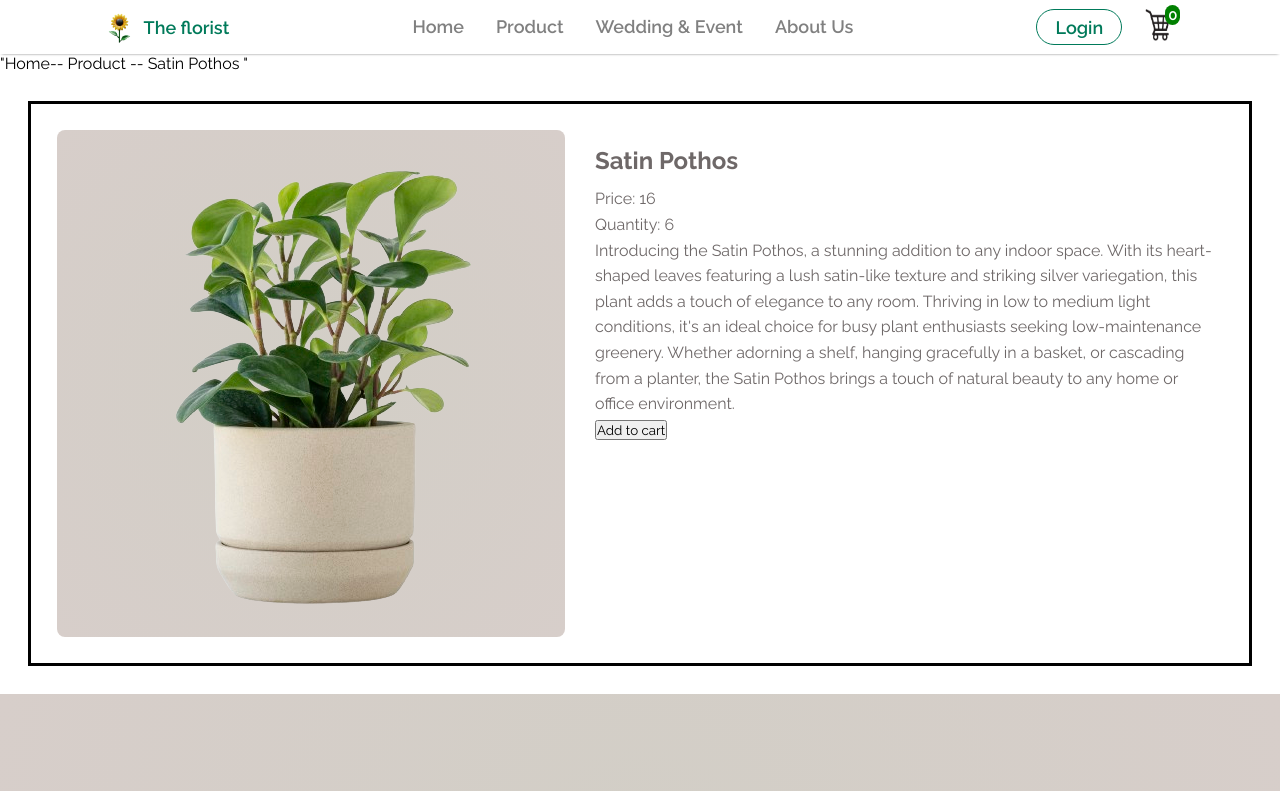
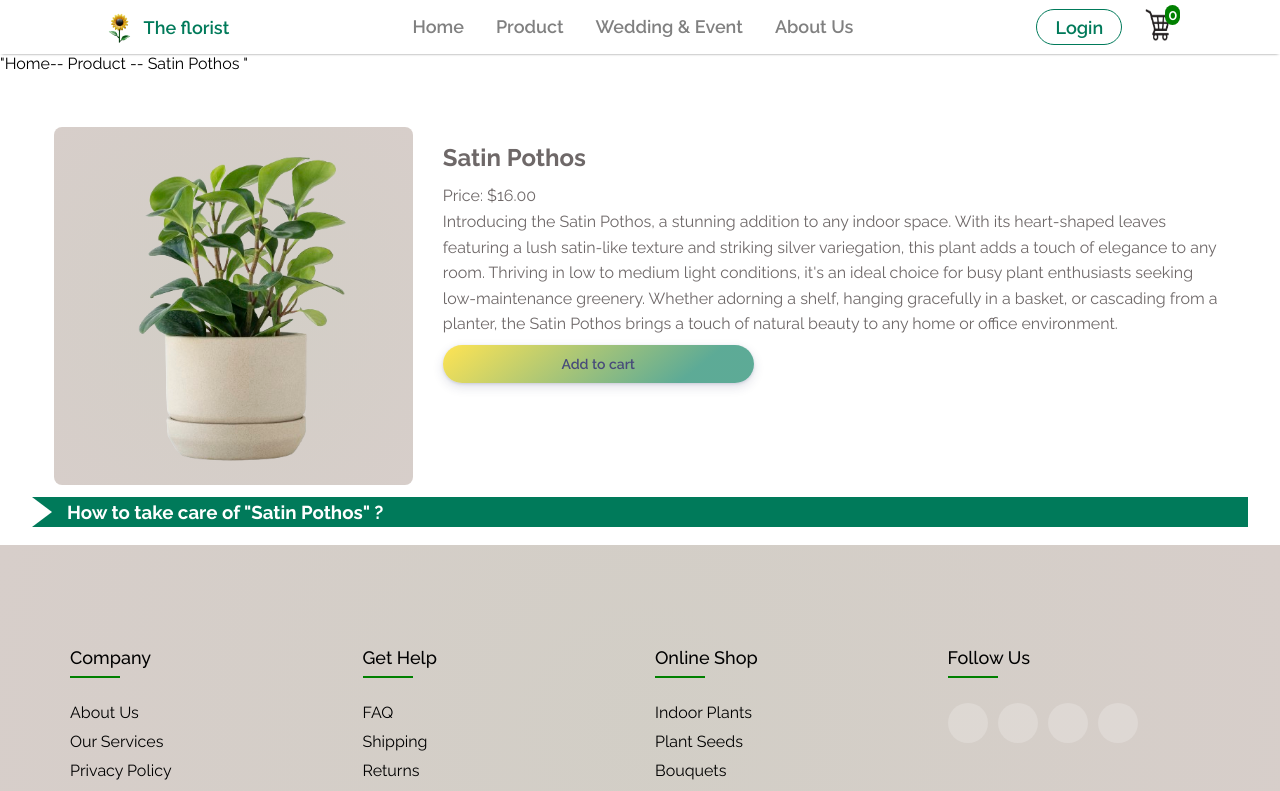
Before and after one commit to manisaparajuli/florist, a React (Create React App) app: page /product/1 in a window 1280 px wide. Shown: the top 791 px of the page. Built offline with nearby package versions, Linux system fonts and the light colour scheme.

Commit message:
product view page added

```diff
--- a/src/Components/ViewItem/ViewItem.css
+++ b/src/Components/ViewItem/ViewItem.css
@@ -2,19 +2,24 @@
   color: #6e6868;
   display: flex;
   justify-content: space-between;
-  margin: 28px;
+  /* align-items: center; */
+  margin: 28px 28px 0px 28px;
   background-color: white;
-  border: solid black;
-  padding: 14px;
+  /* border: solid black; */
+  padding: 14px 14px 0px 14px;
+
 }
 .product-container img {
   background: rgb(206,202,193);
   background: radial-gradient(circle, rgba(206,202,193,0.916579131652661) 0%, rgba(215,206,202,1) 100%);
-  height: 20%;
   padding: 4px;
   margin: 12px;
   border-radius: 8px;
+  max-width: 30%;
+  max-height: 20%;
 }
+
+
 .view-item-content{
   line-height: 1.6;
   padding: 18px;
@@ -23,3 +28,81 @@
 .view-item-content h2{
   margin: 6px 0px;
 }
+
+.view-item-content button{
+  margin: 8px 0px;
+  width: 40%;
+  display: inline-block;
+  outline: 0;
+  border: 0;
+  cursor: pointer;
+  font-weight: 600;
+  color: rgb(72, 76, 122);
+  font-size: 14px;
+  height: 38px;
+  padding: 8px 24px;
+  border-radius: 50px;
+  background: rgb(0,122,90);
+  background: linear-gradient(321deg, rgba(0,122,90,0.636467086834734) 21%, rgba(255,215,0,0.6756827731092436) 100%);
+  box-shadow: 0 4px 11px 0 rgb(37 44 97 / 15%), 0 1px 3px 0 rgb(93 100 148 / 20%);
+  transition: all .2s ease-out;
+}
+.view-item-content button:hover{
+  box-shadow: 0 8px 22px 0 rgb(37 44 97 / 15%), 0 4px 6px 0 rgb(93 100 148 / 20%);
+}
+
+
+div.c{
+  position: relative;
+  margin: 0px 32px 18px 32px
+}
+input{
+  position: absolute;
+  left: 0;
+  top: 0;
+  height: 100%;
+  width: 100%;
+  opacity:0;
+  visibility: 0;
+}
+h3{
+  background:#007a5a;
+  color: white;
+  position: relative;
+}
+label::before{
+  content:"";
+  display: inline-block;
+  border: 15px solid transparent;
+  border-left:20px solid white;
+}
+label{
+  cursor: pointer;
+  position: relative;
+  display: flex;
+  align-items: center;
+}
+div.p{
+  max-height:0px;
+  color: #6e6868;
+  overflow: hidden;
+  transition:max-height 0.5s;
+  background-color: white;
+  box-shadow:0 0 10px 0 rgba(0, 0, 0, 0.2);
+}
+div.p p {
+  padding:2em;
+  line-height: 1.6;
+}
+input:checked ~ h3 label::before{
+  border-left:15px solid transparent;
+  border-top:20px solid white;
+  margin-top:12px;
+  margin-right:10px;
+}
+input:checked ~ h3 ~ div.p{
+  max-height:200px;
+}
+a{
+  color:steelblue;
+}
--- a/src/Components/ViewItem/ViewItem.js
+++ b/src/Components/ViewItem/ViewItem.js
@@ -14,15 +14,23 @@ const ViewItem = () => {
     <div className='view-item-page'>
       <Breadcrum product={product}/>
       <div className='product-container'>
-        <img src={product.image} alt="" />
+      <img className="main-image"src={product.image} alt="" />
         <div className='view-item-content'>
           <h2>{product.name}</h2>
-          <p>Price: {product.price}</p>
-          <p>Quantity: {product.quantity}</p>
+          <p>Price: ${product.price}.00</p>
           <p>{product.description}</p>
           <button className='Add-to-cart' onClick={() => navigate('/home')}>Add to cart</button>
         </div>
       </div>
+      <div class="c">
+        <input type="checkbox" id="faq-1"/>
+        <h3><label for="faq-1">How to take care of "{product.name}" ?</label></h3>
+        <div class="p">
+          <p>{product.careTips}</p>
+        </div>
+      </div>
+
+
     </div>
   )
 }
--- a/src/Components/items/items.css
+++ b/src/Components/items/items.css
@@ -96,8 +96,6 @@
   border-radius: 50px;
   background: rgb(0,122,90);
   background: linear-gradient(321deg, rgba(0,122,90,0.636467086834734) 21%, rgba(255,215,0,0.6756827731092436) 100%);
-  /* background-color: #ffd700; */
-  /* background-image: linear-gradient(180deg,#fff,#f5f5fa); */
   box-shadow: 0 4px 11px 0 rgb(37 44 97 / 15%), 0 1px 3px 0 rgb(93 100 148 / 20%);
   transition: all .2s ease-out;
 }
--- a/src/data/items.js
+++ b/src/data/items.js
@@ -1,4 +1,3 @@
-import React from "react"
 import satinImage from "../Components/Assests/thirdImage.png"
 import peperomia from "../Components/Assests/Peperomia.png"
 import catathea from "../Components/Assests/calathea.png"
@@ -15,6 +14,7 @@ export  const data = [
     description : "Introducing the Satin Pothos, a stunning addition to any indoor      space. With its heart-shaped leaves featuring a lush satin-like texture and striking silver variegation, this plant adds a touch of elegance to any room. Thriving in low to medium light conditions, it's an ideal choice for busy plant enthusiasts seeking low-maintenance greenery. Whether adorning a shelf, hanging gracefully in a basket, or cascading from a planter, the Satin Pothos brings a touch of natural beauty to any home or office environment.",
     quantity : 6,
     image: satinImage,
+    careTips: "To keep your Satin Pothos thriving, ensure it receives bright, indirect light. Direct sunlight can scorch its delicate leaves. Keep the soil consistently moist but not waterlogged, allowing the top inch to dry out between waterings. Satin Pothos enjoys higher humidity levels, so misting the leaves or placing a humidity tray nearby can help. Additionally, regularly wipe the leaves with a damp cloth to remove dust, which can hinder its ability to photosynthesize. With these care tips, your Satin Pothos will grow beautifully!"
   },
 
   {
@@ -24,6 +24,7 @@ export  const data = [
     description : "Introducing the Calathea Medallion - a botanical masterpiece for your indoor oasis. With its intricately patterned leaves resembling medallions of artistry, this plant captivates with its elegance and charm. Perfect for adding a touch of tropical flair to any room, the Calathea Medallion thrives in medium to bright indirect light, making it an ideal choice for well-lit living spaces or offices. With its unique ability to fold its leaves at night, it adds an interactive element to your plant collection. Elevate your space with the beauty of the Calathea Medallion, a true gem among houseplants.",
     quantity : 2,
     image: catathea,
+    careTips: "To care for your Calathea Medallion, provide it with filtered, indirect sunlight as direct sun can scorch its leaves. Keep the soil consistently moist but not soggy, allowing the top inch to dry out between waterings. Calathea Medallion thrives in high humidity, so misting the leaves or using a pebble tray can help maintain moisture levels. Use lukewarm water when watering to avoid shocking the plant. Additionally, avoid cold drafts and sudden temperature fluctuations as they can stress the plant. With proper care, your Calathea Medallion will display its stunning foliage patterns for years to come!"
   },
   {
     id: 5,
@@ -32,6 +33,7 @@ export  const data = [
     description : "Introducing the Monstera - the epitome of botanical chic. With its iconic Swiss cheese-like leaves and unmistakable tropical charm, this plant makes a bold statement in any space. Thriving in bright, indirect light and with minimal watering needs, the Monstera is the perfect choice for both novice and seasoned plant enthusiasts alike. Whether gracing a corner of your living room or adding a touch of green to your office, its lush foliage and dramatic silhouette instantly elevate any environment. Embrace the allure of the Monstera and bring a slice of the jungle into your home.",
     quantity : 2,
     image: monstera,
+    careTips: "The Monstera, known as the Swiss Cheese Plant, thrives in bright, indirect light, avoiding direct sunlight to prevent leaf scorching while ensuring sufficient illumination for optimal growth. Watering should be moderate, allowing the top inch of soil to dry out between waterings to prevent root rot, with higher humidity levels maintained through misting or placing the plant on a pebble tray. Supporting its growth with a moss pole or trellis encourages upright development. Regular pruning of yellowing or damaged leaves promotes overall health and aesthetics. Fertilize with a balanced liquid fertilizer during the growing season, and repot every 1-2 years to prevent overcrowding."
   },
   {
     id: 6,
@@ -40,6 +42,7 @@ export  const data = [
     description : "Introducing Ballet- a bouquet that dances with delicate grace and timeless charm. Inspired by the soft hues of pink and white roses, this exquisite arrangement evokes the elegance of a prima ballerina on stage. Each bloom whispers of romance and sophistication, creating a captivating ensemble that enchants the senses. Perfect for celebrating love, friendship, or any special occasion, 'Ballet' is a poetic expression of beauty and grace that leaves an enduring impression on all who behold it.",
     quantity : 2,
     image: ballet,
+    careTips:"To maintain the beauty of your flower bouquet, start by trimming the stems at an angle and placing them in a clean vase filled with room temperature water. Remember to change the water every 2-3 days, trimming the stems each time to ensure optimal hydration. Keep the bouquet away from direct sunlight, heat sources, and drafts, and consider misting the flowers if the air is dry. Removing any wilted flowers promptly and avoiding submerging leaves in the water will help prevent bacterial growth. With these simple care steps, your flower bouquet will stay fresh and vibrant for longer, brightening up your space and lifting your spirits."
   },
   {
     id: 3,
@@ -48,6 +51,7 @@ export  const data = [
     description : "Introducing our vibrant and lively 'Rainbow Ranunculus' bouquet - a burst of color to brighten any day. These charming blooms boast a kaleidoscope of hues, ranging from bold reds to soft pinks, sunny yellows, and serene blues, creating a symphony of color that captivates the eye. Each delicate petal unfolds like a tiny work of art, radiating joy and vitality. Whether adorning a special occasion or simply bringing cheer to your home, our Rainbow Ranunculus bouquet is a celebration of life's beauty and diversity.",
     quantity : 12,
     image: ranunculus,
+    careTips:"To maintain the beauty of your flower bouquet, start by trimming the stems at an angle and placing them in a clean vase filled with room temperature water. Remember to change the water every 2-3 days, trimming the stems each time to ensure optimal hydration. Keep the bouquet away from direct sunlight, heat sources, and drafts, and consider misting the flowers if the air is dry. Removing any wilted flowers promptly and avoiding submerging leaves in the water will help prevent bacterial growth. With these simple care steps, your flower bouquet will stay fresh and vibrant for longer, brightening up your space and lifting your spirits."
   },
   {
     id: 2,
@@ -55,7 +59,8 @@ export  const data = [
     price : 19,
     description : "Meet the Peperomia Watermelon, a delightful addition to your plant collection. Its vibrant green leaves, adorned with striking watermelon-like patterns, bring a playful charm to any space. Compact and easy to care for, this petite plant thrives in bright, indirect light, making it perfect for desks, shelves, or windowsills. With its unique foliage and low-maintenance nature, the Peperomia Watermelon is sure to be a conversation starter and a cherished accent in your home or office.",
     quantity : 7,
-    image: peperomia
+    image: peperomia,
+    careTips: "To care for your Peperomia Watermelon plant, ensure it receives bright, indirect light, avoiding direct sunlight to prevent leaf damage. Water the plant thoroughly when the top inch of soil feels dry, but be cautious not to overwater as Peperomias are prone to root rot. Maintain moderate to high humidity levels by misting the leaves regularly or using a humidifier, especially in dry environments. Keep the plant in a temperature range of 65-80°F (18-27°C) and provide it with well-draining soil to prevent waterlogging. Fertilize with a balanced, diluted fertilizer every 4-6 weeks during the growing season, and prune any yellowing or damaged leaves to promote healthy growth. With these care practices, your Peperomia Watermelon will thrive and display its vibrant foliage."
   },
   {
     id: 7,
@@ -63,7 +68,8 @@ export  const data = [
     price : 19,
     description : "Meet the Peperomia Watermelon, a delightful addition to your plant collection. Its vibrant green leaves, adorned with striking watermelon-like patterns, bring a playful charm to any space. Compact and easy to care for, this petite plant thrives in bright, indirect light, making it perfect for desks, shelves, or windowsills. With its unique foliage and low-maintenance nature, the Peperomia Watermelon is sure to be a conversation starter and a cherished accent in your home or office.",
     quantity : 7,
-    image: colorful
+    image: colorful,
+    careTips:"To maintain the beauty of your flower bouquet, start by trimming the stems at an angle and placing them in a clean vase filled with room temperature water. Remember to change the water every 2-3 days, trimming the stems each time to ensure optimal hydration. Keep the bouquet away from direct sunlight, heat sources, and drafts, and consider misting the flowers if the air is dry. Removing any wilted flowers promptly and avoiding submerging leaves in the water will help prevent bacterial growth. With these simple care steps, your flower bouquet will stay fresh and vibrant for longer, brightening up your space and lifting your spirits."
   },
   {
     id: 8,
@@ -71,7 +77,8 @@ export  const data = [
     price : 54,
     description : "Immerse yourself in the ethereal beauty of our 'Blushing Harmony'bouquet, where the gentle whispers of pink and the pristine elegance of white roses converge in a symphony of natural grace. Expertly curated by our artisans, each bloom is meticulously chosen for its freshness and allure, ensuring a captivating display that speaks volumes without words. The delicate blush of pink roses symbolizes admiration and sweetness, while the purity of white roses evokes innocence and new beginnings. Together, they create a harmonious blend that transcends any occasion, whether it's a celebration of love, a token of appreciation, or a moment of solace.",
     quantity : 7,
-    image: blushing
+    image: blushing,
+    careTips:"To maintain the beauty of your flower bouquet, start by trimming the stems at an angle and placing them in a clean vase filled with room temperature water. Remember to change the water every 2-3 days, trimming the stems each time to ensure optimal hydration. Keep the bouquet away from direct sunlight, heat sources, and drafts, and consider misting the flowers if the air is dry. Removing any wilted flowers promptly and avoiding submerging leaves in the water will help prevent bacterial growth. With these simple care steps, your flower bouquet will stay fresh and vibrant for longer, brightening up your space and lifting your spirits."
   }
 
 ]
```
